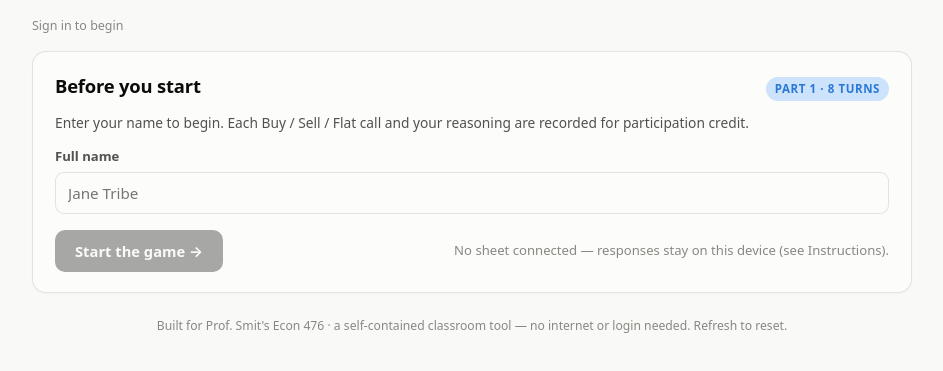
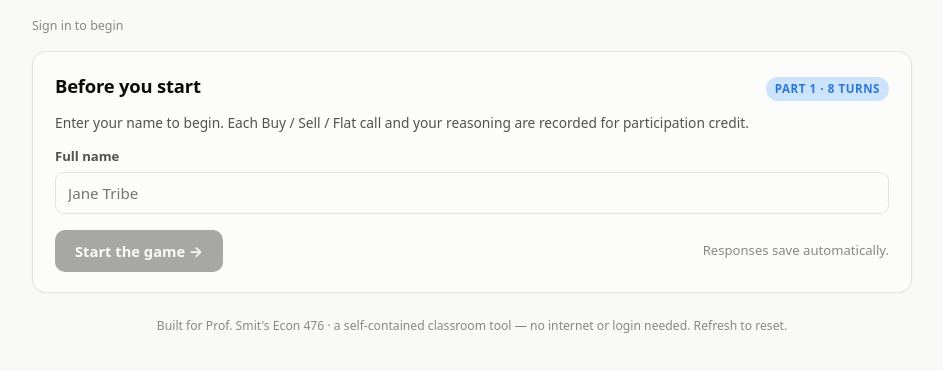
Before and after one commit to abhiprernasmit/dollar-time-machine-game1, a plain HTML site: page index.html in a window 1280 px wide. Shown: the part 107-478 px from the top of the page, without its empty margins (168-1111 px from the left). Drawn offline with Linux system fonts and the light colour scheme.

Commit message:
Update index.html

```diff
--- a/index.html
+++ b/index.html
@@ -269,7 +269,7 @@
    COLLECTING RESPONSES — paste your Google Sheet Web-app URL below.
    Leave "" to run with NO saving (works fine, local only).
    ====================================================================== */
-const SHEET_ENDPOINT = "";   // e.g. "https://script.google.com/macros/s/AKfy...../exec"
+const SHEET_ENDPOINT = "https://script.google.com/macros/s/AKfycbx4ic4Diky03yT8zlCWJ1839omGSc2KIzSn-CvA5iSSK5WmgSozkh73xzuk08k_NrA/exec";   // e.g. "https://script.google.com/macros/s/AKfy...../exec"
 
 /* ---------- DXY monthly series (approx month-end) ---------- */
 const SERIES = [
```
